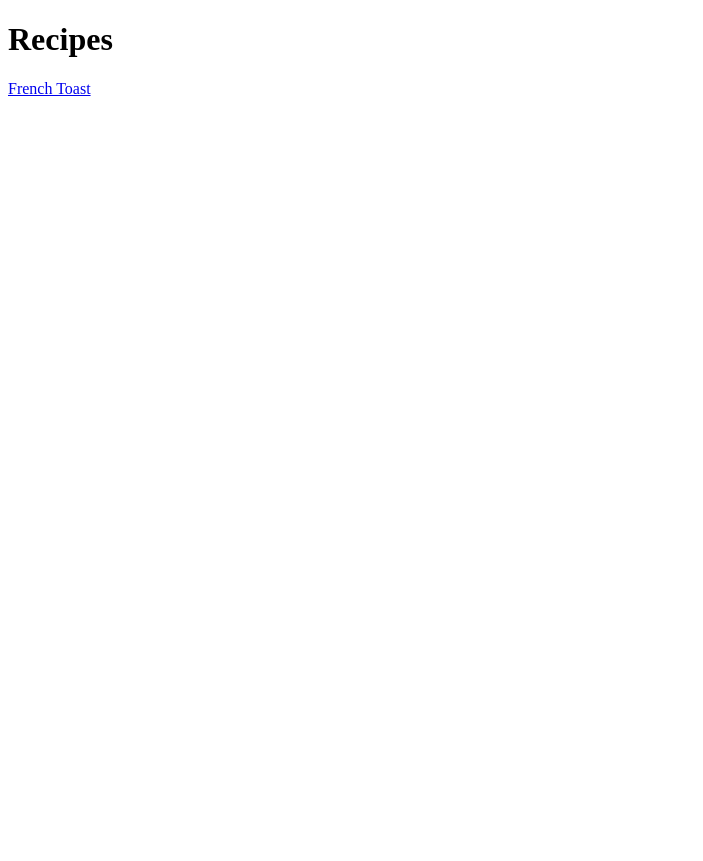
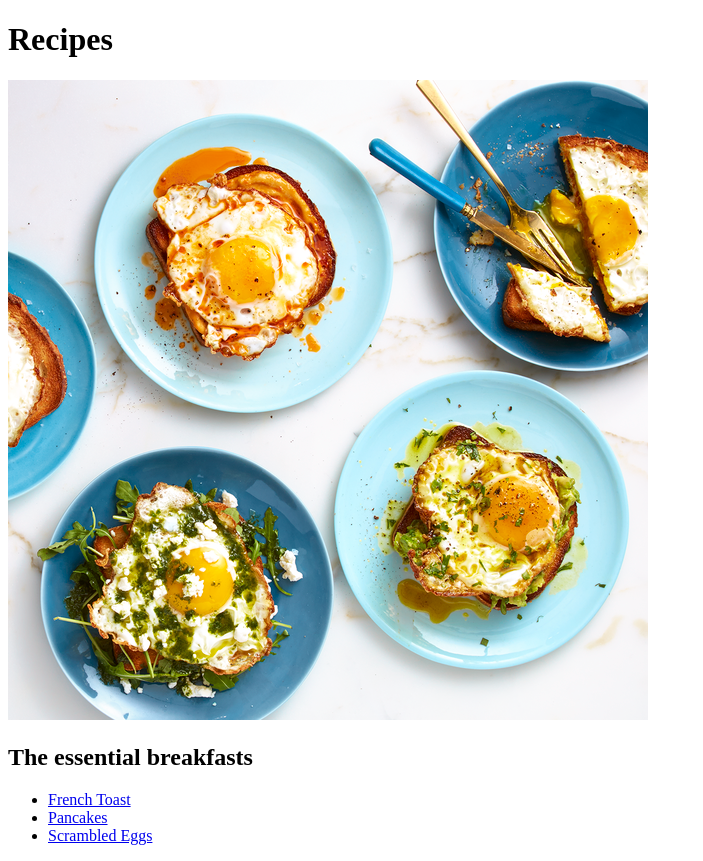
Before and after one commit to YassirAC/o-recipes, a plain HTML site: page index.html in a window 1280 px wide. Shown: the whole page, without its empty margins (0-703 px from the left). Before the commit the page ends 800 px from the top, so only its background shows below. Drawn offline with Linux system fonts and the light colour scheme.

Commit message:
Add new links to index.html and add additional images to site

```diff
--- a/index.html
+++ b/index.html
@@ -8,8 +8,14 @@
  </head>
  <body>
     <h1>Recipes</h1>
+    <img src="breakfast.jpg" alt="Picture of egg dishes">
+    <h2>The essential breakfasts</h2>
 
-    <a href="recipes/french-toast.html">French Toast</a>
+    <ul>
+    <li><a href="recipes/french-toast.html">French Toast</a></li>
+    <li><a href="recipes/pancakes.html">Pancakes</a></li>
+    <li><a href="recipes/scrambled-eggs.html">Scrambled Eggs</a></li>
+    </ul>
 
  </body>
 </html>
```
Also changed, not shown: breakfast.jpg (added), 1 other file.
